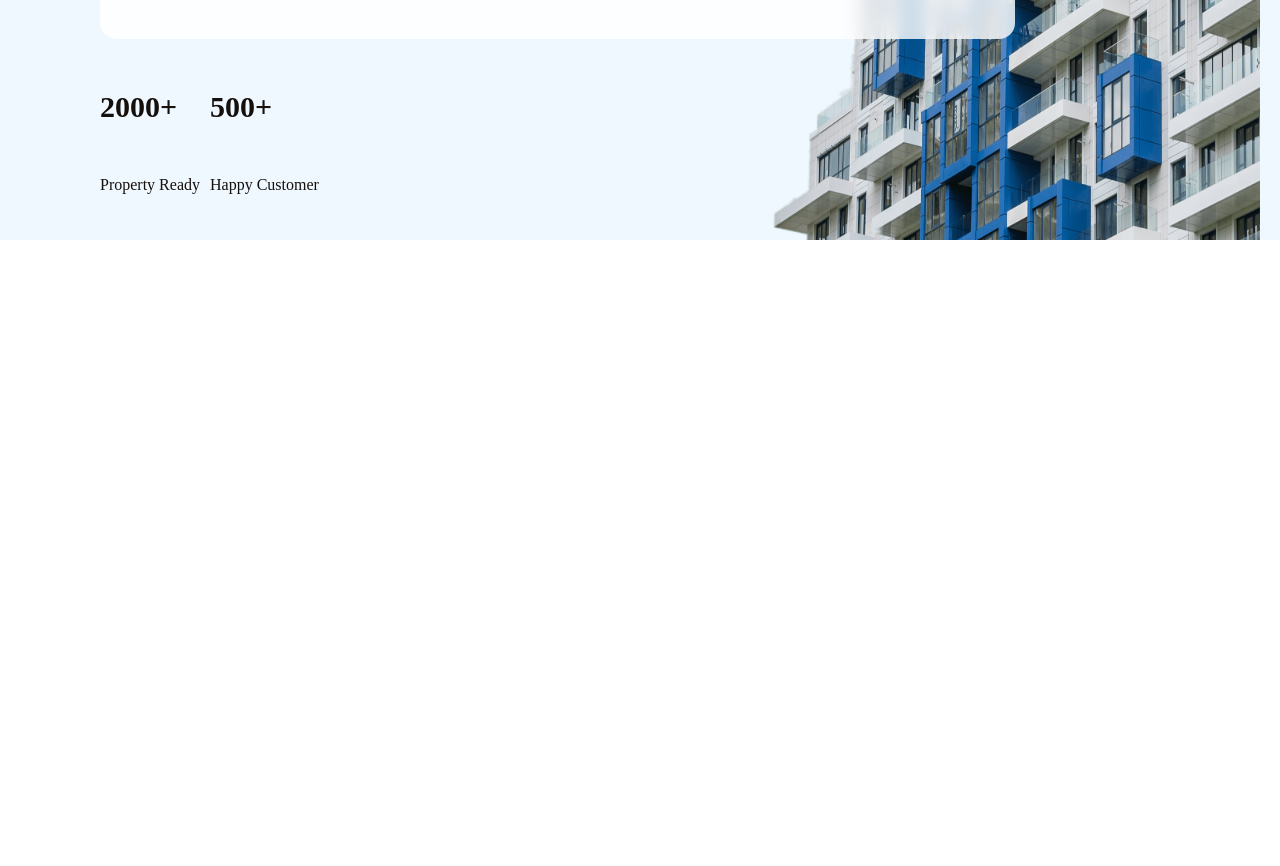
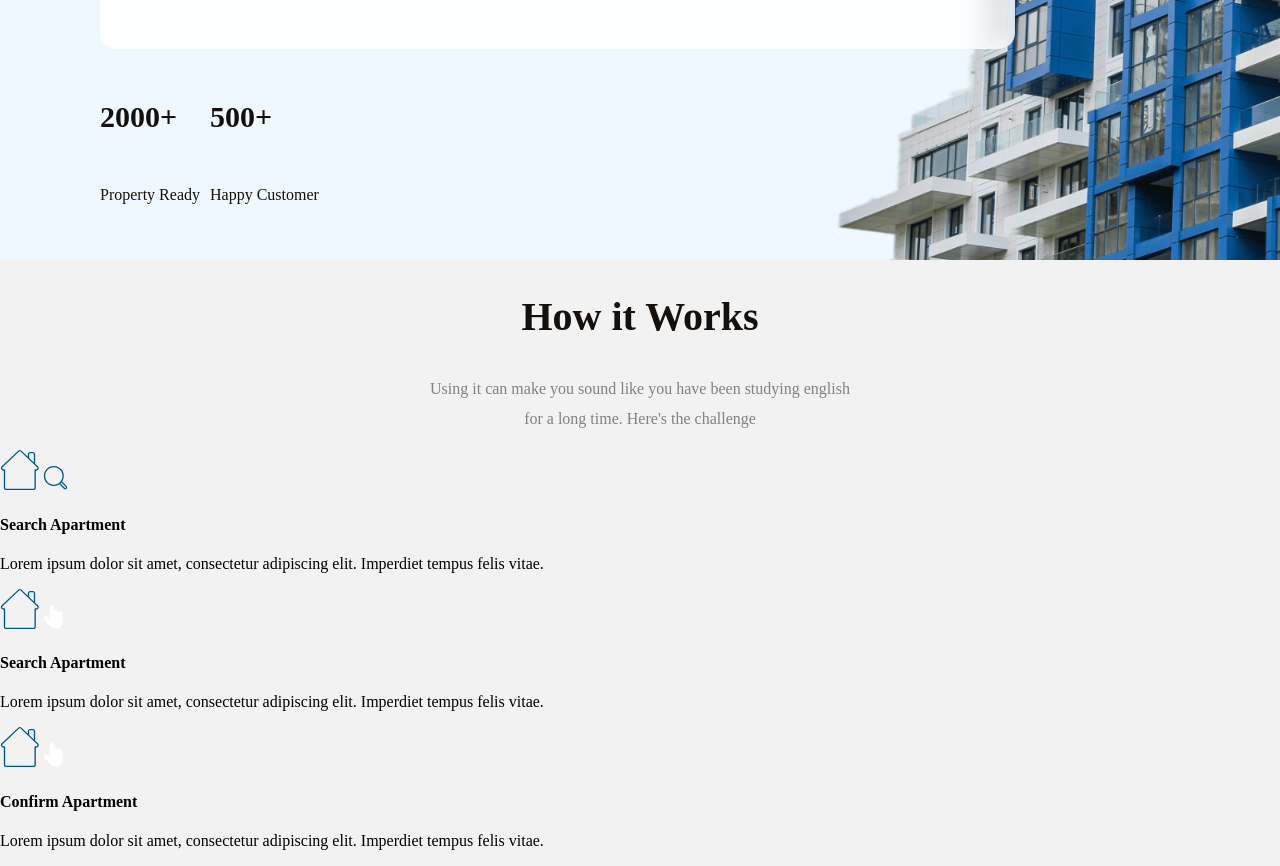
Before and after one commit to KolipakaSrinivas/RealEstateLandingPage, a website: page index.html in a window 1280 px wide. Shown: the part 500-1366 px from the top of the page. Before the commit the page ends 800 px from the top, so only its background shows below. Drawn offline with Linux system fonts and the light colour scheme.

Commit message:
second section off complated

```diff
--- a/index.html
+++ b/index.html
@@ -77,5 +77,36 @@
   </section>
 </div>
 
+
+<!-- How it Works start-->
+<div class="second-section">
+
+  <!-- How it Works Heading -->
+  <div class="heading">
+    <h2>How it Works</h2>
+    <p>Using it can make you sound like you have been studying english <br/>
+      for a long time. Here's the challenge</p>
+  </div>
+  <div>
+    <img src="./imges/Shape_202_.svg"/>
+    <img src="./imges/Shape_201_.svg"/>
+    <h4>Search Apartment</h4>
+    <p>Lorem ipsum dolor sit amet, consectetur adipiscing elit. Imperdiet tempus felis vitae.</p>
+  </div>
+  <div>
+    <img src="./imges/Shape_202_.svg"/>
+    <img src="./imges/Vector (1).svg"/>
+    <h4>Search Apartment</h4>
+    <p>Lorem ipsum dolor sit amet, consectetur adipiscing elit. Imperdiet tempus felis vitae.</p>
+  </div>
+  <div>
+    <img src="./imges/Shape_202_.svg"/>
+    <img src="./imges/Vector.svg"/>
+    <h4>Confirm Apartment</h4>
+    <p>Lorem ipsum dolor sit amet, consectetur adipiscing elit. Imperdiet tempus felis vitae.</p>
+  </div>
+</div>
+<!-- How it Works start-->
+
 </body>
 </html>
--- a/src/index.css
+++ b/src/index.css
@@ -2,6 +2,7 @@
     padding: 0;
     margin: 0;
     width: 100%;
+    background-color:  #F2F2F2;;
  }
 
  .nav-and-hero {
@@ -52,9 +53,9 @@
  section {
    background-image: url(../imges/modern-residential-building-transformed\ 1.png);
    background-repeat: no-repeat;
-   background-size:580px 600px;
+   background-size:980px 600px;
    background-position:680px 80px;
-   height: 650px;
+   height: 670px;
    display: flex;
    flex-direction: column;
    padding-left:100px;
@@ -130,3 +131,53 @@
    line-height: 19px;
    color: #16100D;
  }
+
+ /* How it Works start */
+ /* .second-section { */
+  /* background-color:  #F2F2F2; */
+ /* } */
+
+ .heading h2 {
+   /* width: 1140px; */
+   /* height: 48px; */
+   font-family: 'Syne';
+   font-style: normal;
+   font-weight: 700;
+   font-size: 40px;
+   line-height: 48px;
+   /* identical to box height */
+   text-align: center;
+   color: #16100D;
+   /* Inside auto layout */
+   /* flex: none; */
+   /* order: 0; */
+   /* align-self: stretch; */
+   /* flex-grow: 0; */
+   /* padding-bottom: 0; */
+   /* margin-top:0 ; */
+ }
+
+ .heading p {
+   /* margin-top: 0; */
+   /* padding-top: 0; */
+   font-family: 'Syne';
+   font-style: normal;
+   font-weight: 400;
+   font-size: 16px;
+   line-height: 30px;
+   /* or 188% */
+   text-align: center;
+   color: rgba(22, 16, 13, 0.5);
+   /* Inside auto layout */
+   /* flex: none; */
+   /* order: 1; */
+   /* align-self: stretch; */
+   /* flex-grow: 0; */
+ }
+
+ .se
+
+
+
+
+  /* How it Works start */
```
Also changed, not shown: imges/Shape_201_.svg (added), imges/Shape_202_.svg (added), imges/Union.svg (added), imges/Vector (1).svg (added), imges/Vector.svg (added).
